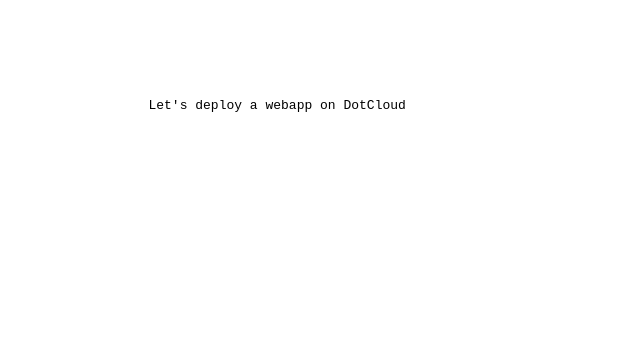
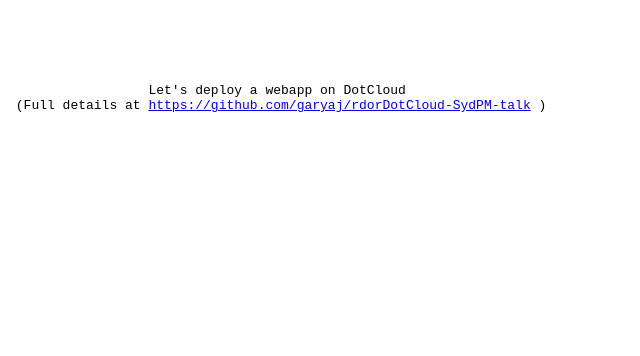
Before and after one commit to garyaj/rdorDotCloud-SydPM-talk, a plain HTML site: page 011.html in a window 1280 px wide. Shown: the whole page, without its empty margins (0-640 px from the left). Drawn offline with Linux system fonts and the light colour scheme.

Commit message:
Publish my slides

```diff
--- a/011.html
+++ b/011.html
@@ -30,8 +30,8 @@ function navigate(e) {
 
 
 
-
                   Let's deploy a webapp on DotCloud
+ (Full details at <a href="https://github.com/garyaj/rdorDotCloud-SydPM-talk">https://github.com/garyaj/rdorDotCloud-SydPM-talk</a> )
 
 
 
```
Also changed, not shown: 011b.html (+1 -1 lines), 011c.html (+1 -1 lines), 011d.html (+1 -1 lines), 011e.html (+1 -1 lines), 011f.html (+1 -1 lines), 011z.html (+1 -1 lines).
